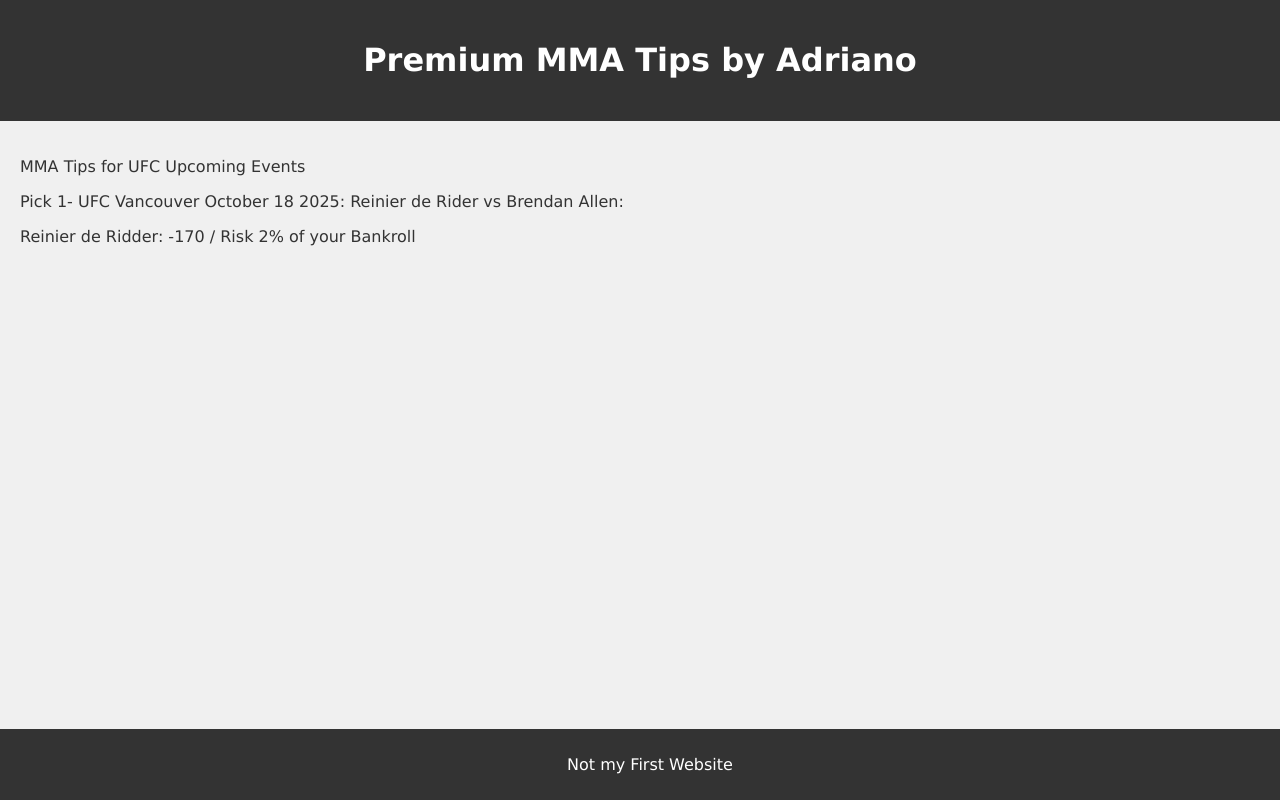
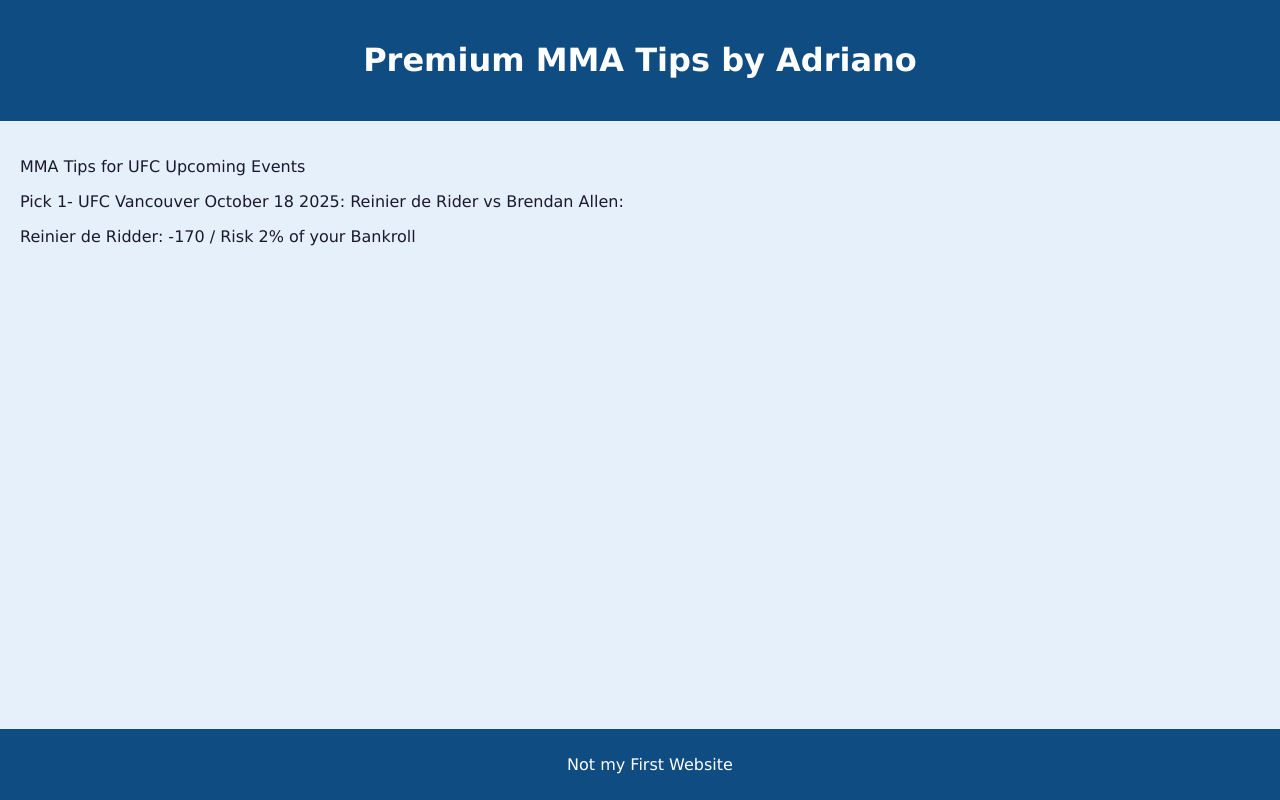
Before and after one commit to adrianotrades/adrianotrades.github.io, a plain HTML site: page index.html in a window 1280 px wide. Drawn offline with Linux system fonts and the light colour scheme.

Commit message:
Update styles.css

```diff
--- a/styles.css
+++ b/styles.css
@@ -1,13 +1,13 @@
 body {
-  font-family: 'Lucida Sans', 'Lucida Sans Regular', 'Lucida Grande', 'Lucida Sans Unicode', Geneva, Verdana, sans-serif, sans-serif;
-  background-color: #f0f0f0;
-  color: #333;
+  font-family: 'Lucida Sans', 'Lucida Sans Regular', 'Lucida Grande', 'Lucida Sans Unicode', Geneva, Verdana, sans-serif;
+  background-color: #e6f0fa; /* light blue-gray */
+  color: #1a1a2e; /* dark navy text */
   margin: 0;
   padding: 0;
 }
 
 header {
-  background-color: #333;
+  background-color: #0f4c81; /* deep blue */
   color: white;
   padding: 20px;
   text-align: center;
@@ -18,7 +18,7 @@
 }
 
 footer {
-  background-color: #333;
+  background-color: #0f4c81; /* deep blue */
   color: white;
   text-align: center;
   padding: 10px;
```
